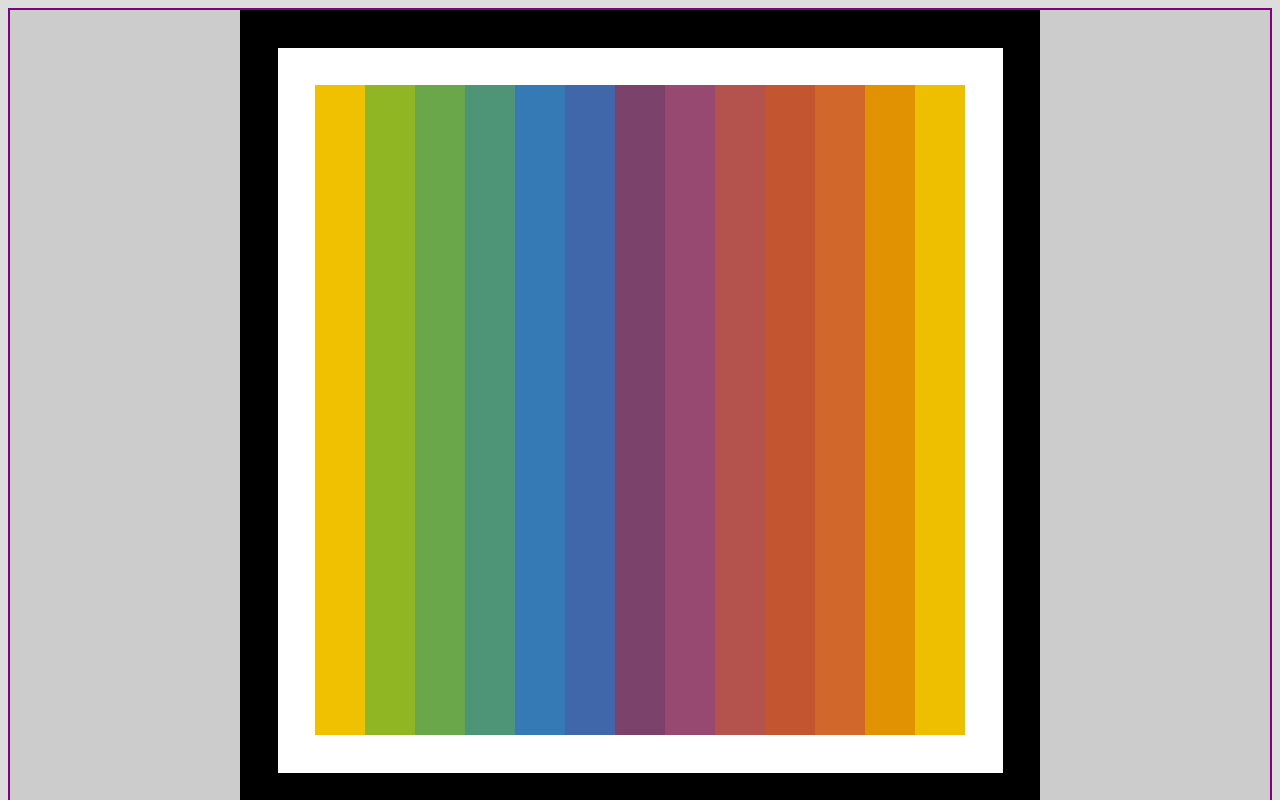
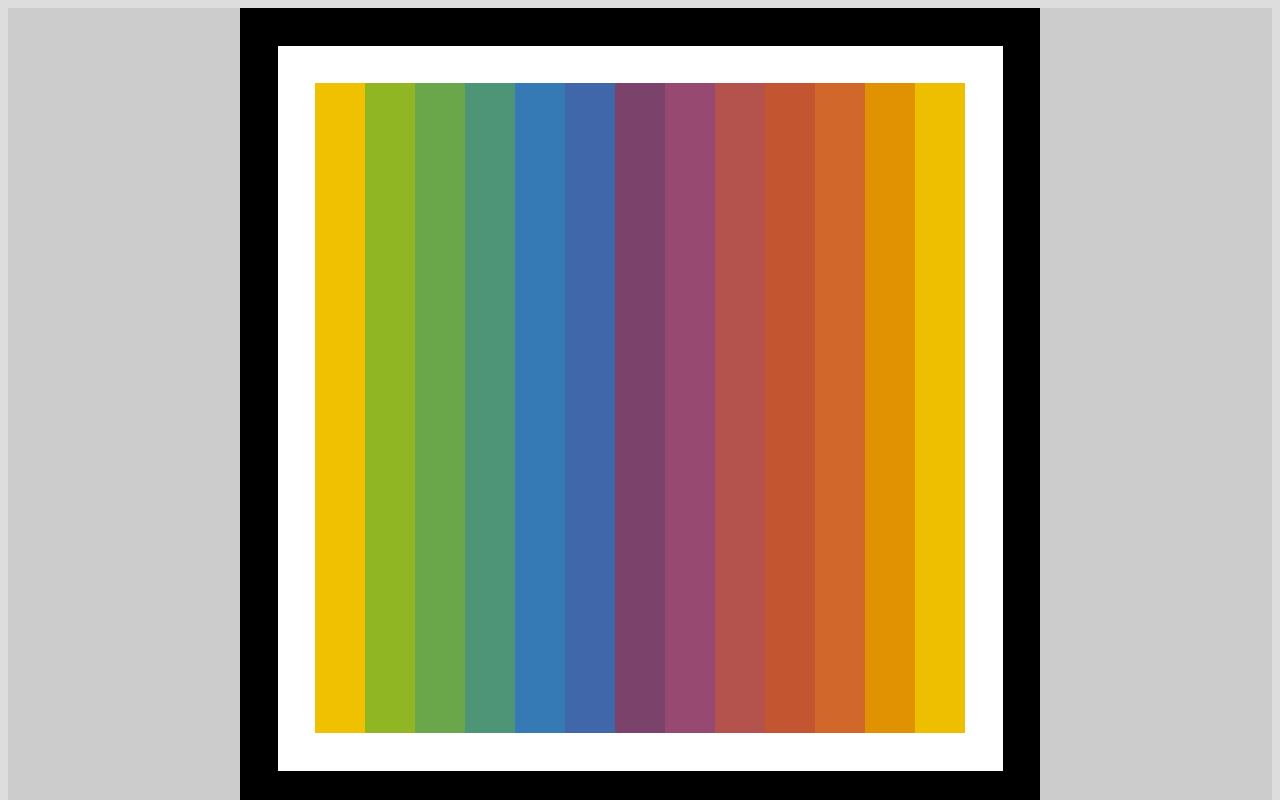
Before and after one commit to guillaume-gomez/SpectrumIV_shader, a website: page index.html in a window 1280 px wide. Shown: the top 800 px of the page. Drawn offline with nearby package versions, Linux system fonts and the light colour scheme.

Commit message:
update style

```diff
--- a/css/stylesheet.css
+++ b/css/stylesheet.css
@@ -14,7 +14,7 @@ body {
 
 #main {
   //width: 100%;
-  border: 2px solid purple;
+  //border: 2px solid purple;
   display: flex;
   flex-direction: column;
 }
```
